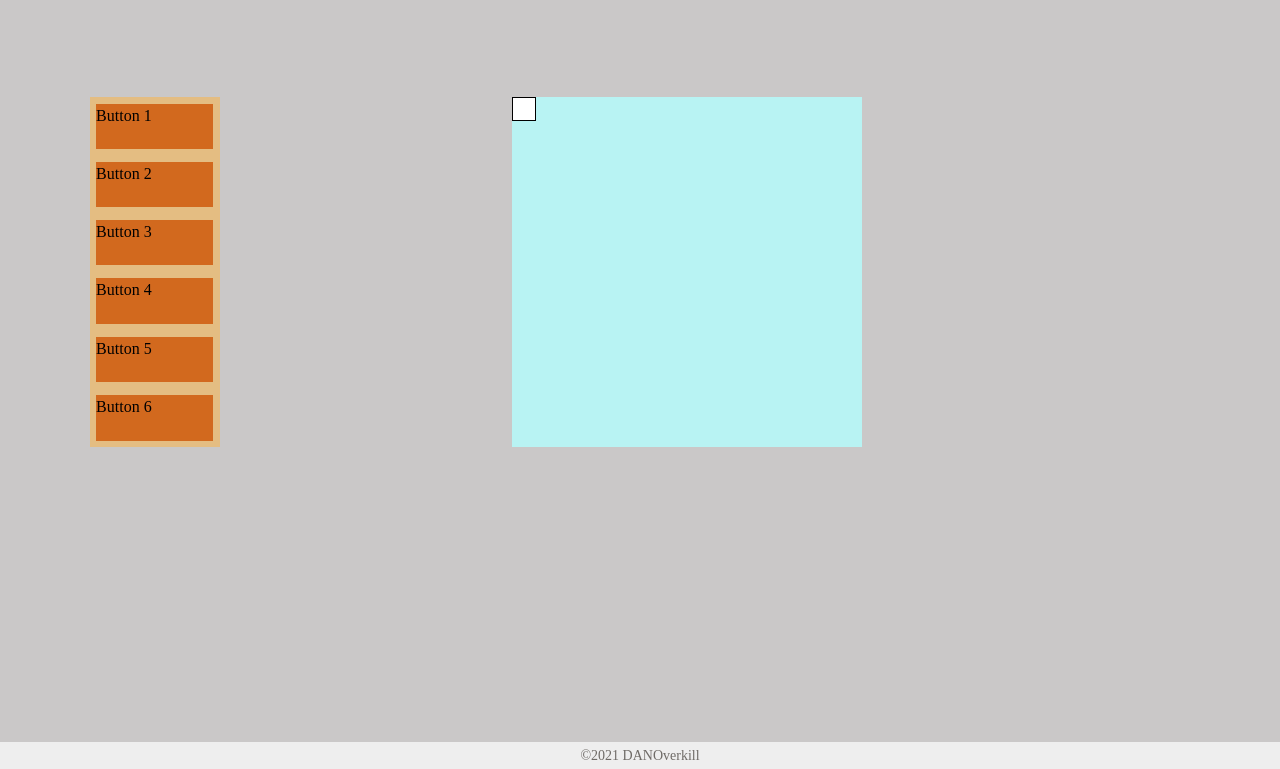
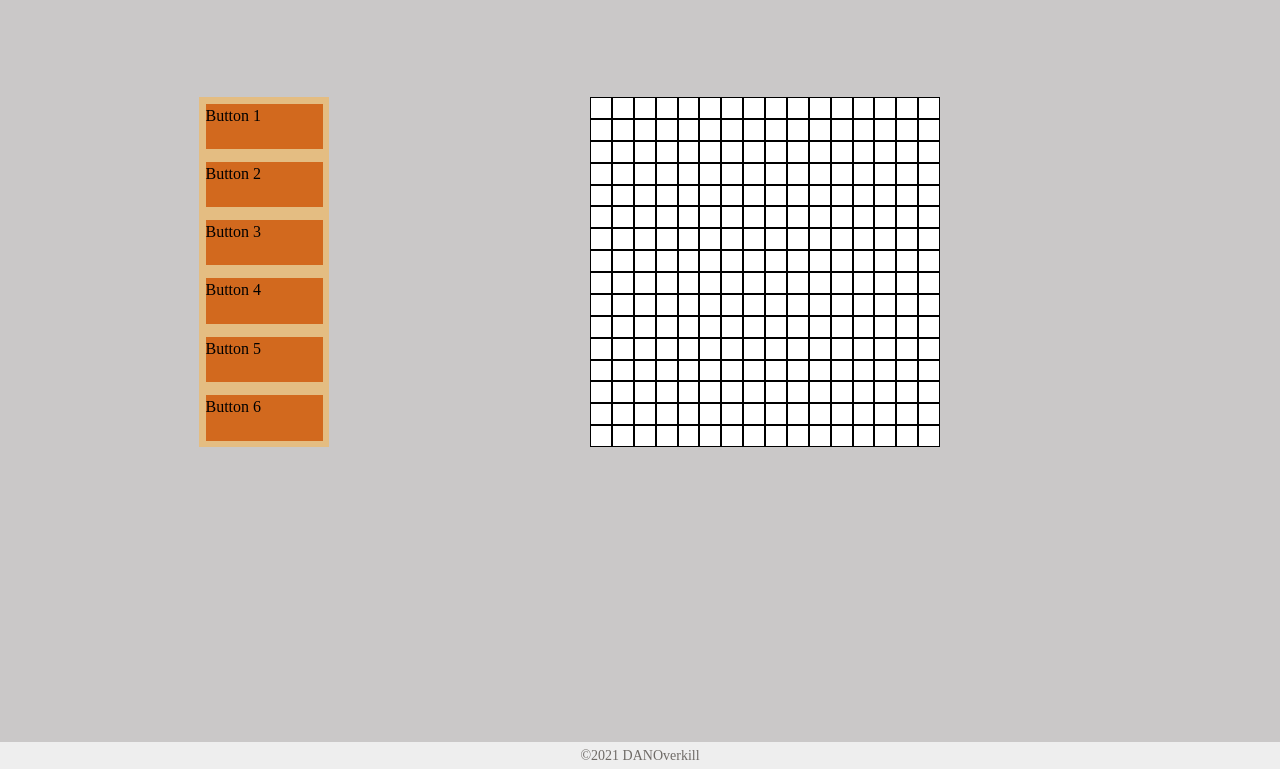
Before and after one commit to DANOverkill/Etch_a_Sketch, a plain HTML site: page index.html in a window 1280 px wide. Shown: the part 31-800 px from the top of the page. Drawn offline with Linux system fonts and the light colour scheme.

Commit message:
grid and logic now correctly add pixels in the proper ratio and amount - still cannot define amount with a gobal variable

```diff
--- a/script.js
+++ b/script.js
@@ -1,11 +1,19 @@
 //DOM cach
 const container = document.querySelector('.canvasContainer');
+const pixel = document.querySelector('.canvasPixel');
 
 // Global Variables
-//let resolution = '16';
-//let content = '1';
+// let resolution = '16';
 
 //Logic
+function setCanvasresolution(resolution) {
+    let canvasStyle = {
+        'grid-template-columns' :`repeat(${resolution}, auto)`,
+        'grid-template-rows' :`repeat(${resolution}, auto)`
+    }
+   return Object.assign(container.style, canvasStyle);
+};
+
 function createPixel() {
     let canvasPixel = document.createElement('div');
     canvasPixel.classList.add('canvasPixel');
@@ -13,28 +21,29 @@ function createPixel() {
         'background-color': 'rgb(255, 255, 255)',
         'border-style': 'solid',
         'border-color': 'black',
-        'border-width': '1px'
+        'border-width': '1px',
+        'transition': '0.25s'
     };
     Object.assign(canvasPixel.style, pixelStyle);
     return container.appendChild(canvasPixel);
 };
 
-function setCanvasResolution(resolution) {
-    let res = resolution
-    let canvasStyle = {
-        'grid-template-columns' :`repeat(${res}, auto)`,
-        'grid-template-rows' :`repeat(${res}, auto)`
+function appendPixels(resolution) {
+    let numPixels = resolution * resolution;
+    for(let i = 1; i <= numPixels; i++) {
+        createPixel();
     }
-   return Object.assign(container.style, canvasStyle);
+    console.log(numPixels);
 };
 
-function appendPixels(resolution) {
-    let numPixels = resolution * resolution;
-    for(let i = 0; i <= numPixels; i++) {
-        createPixel();
-        container.appendChild(canvasPixel);
-    }
-};
+// pixel.addEventListener('hover', function(e) {
+//     let hoverColor =  {
+//         'background-color': 'black'
+//     }
+//     if (document.container.contains(pixel) === true) {
+//         Object.assign(pixel.style, hoverColor);
+//     };
+// });
 
-setCanvasResolution('16');
+setCanvasresolution('16');
 appendPixels('16');
--- a/style.css
+++ b/style.css
@@ -8,6 +8,8 @@ html, body {
 
 .wrapper {
     display: flex;
+    position:absolute;
+    justify-content: center;
     background-color: rgb(202, 200, 200);
     width: 100%;
     height: 100%;
@@ -26,9 +28,9 @@ html, body {
 
 .canvasContainer {
     display: grid;
-    position: relative;
+    position: fixed;
     margin-top: 10%;
-    margin-left: 40%;
+    margin-left: 250px;
     height: 350px;
     width: 350px;
     background-color: rgb(184, 243, 243);
@@ -38,7 +40,7 @@ html, body {
     display: grid;
     position:fixed;
     margin-top: 10%;
-    margin-left: 7%;
+    margin-left: 80px;
     margin-right: 7%;
     margin-bottom: 10%;
     margin-right: 65%;
```
